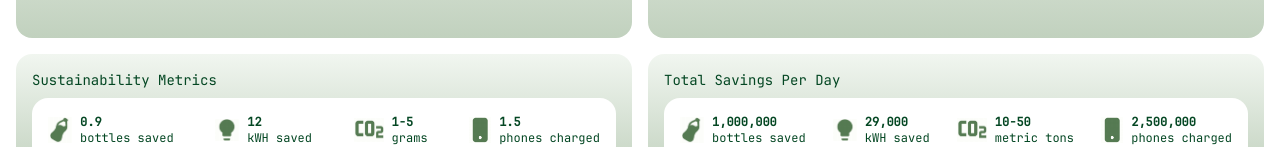
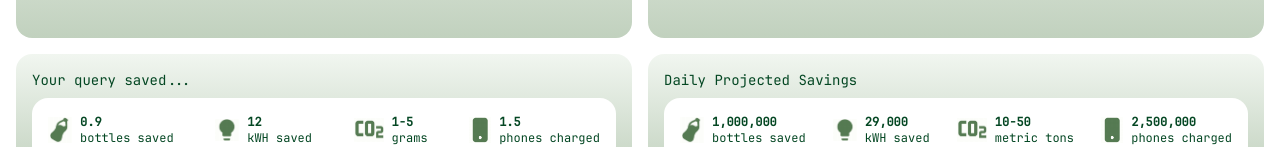
Before and after one commit to shrenikpatel17/yhack24, a Next.js app: page / in a window 1280 px wide. Shown: the part 406-553 px from the top of the page. Built offline with nearby package versions, Linux system fonts and the light colour scheme.

Commit message:
merge stuff

```diff
--- a/src/app/page.tsx
+++ b/src/app/page.tsx
@@ -335,7 +335,7 @@ function calcPhonesCharged(characterCount: number): string {
   </div>
 
   <div className="bg-gradient-to-b from-grad-light to-grad-dark rounded-2xl p-4">
-      <h2 className="text-text-green text-sm font-MonoReg">Sustainability Metrics</h2>
+      <h2 className="text-text-green text-sm font-MonoReg">Your query saved...</h2>
       <div className="bg-white mt-2 rounded-2xl p-4 flex justify-between items-center">
         <div className="flex items-center">
         <Image src={bottle} alt="Bottle" width={24} height={24} className="mr-2" />
@@ -372,7 +372,7 @@ function calcPhonesCharged(characterCount: number): string {
     </div>
 
   <div className="bg-gradient-to-b from-grad-light to-grad-dark rounded-2xl p-4">
-    <h2 className="text-text-green text-sm font-MonoReg">Total Savings Per Day</h2>
+    <h2 className="text-text-green text-sm font-MonoReg">Daily Projected Savings</h2>
     {/* Savings content */}
     <div className="bg-white mt-2 rounded-2xl p-4 flex justify-between items-center">
         <div className="flex items-center">
```
